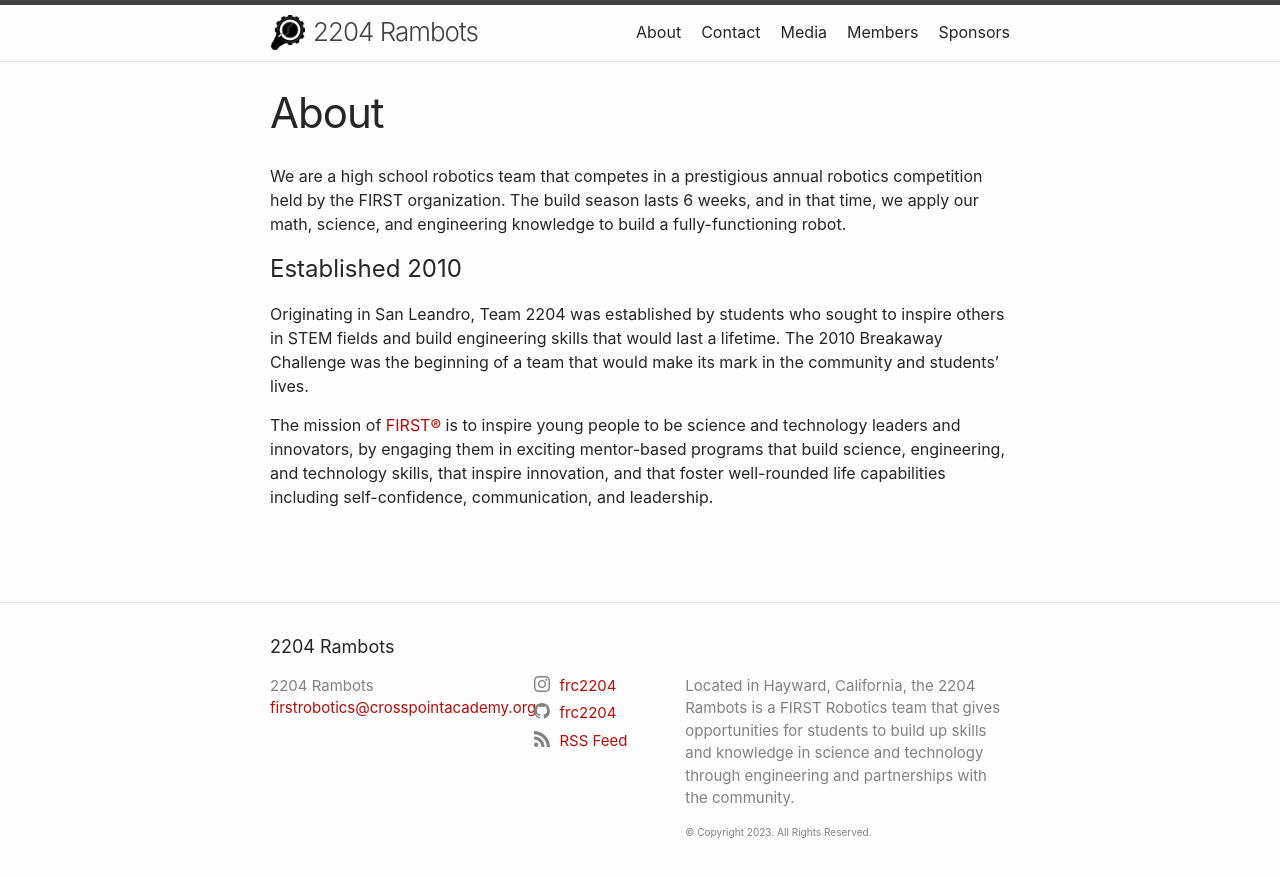
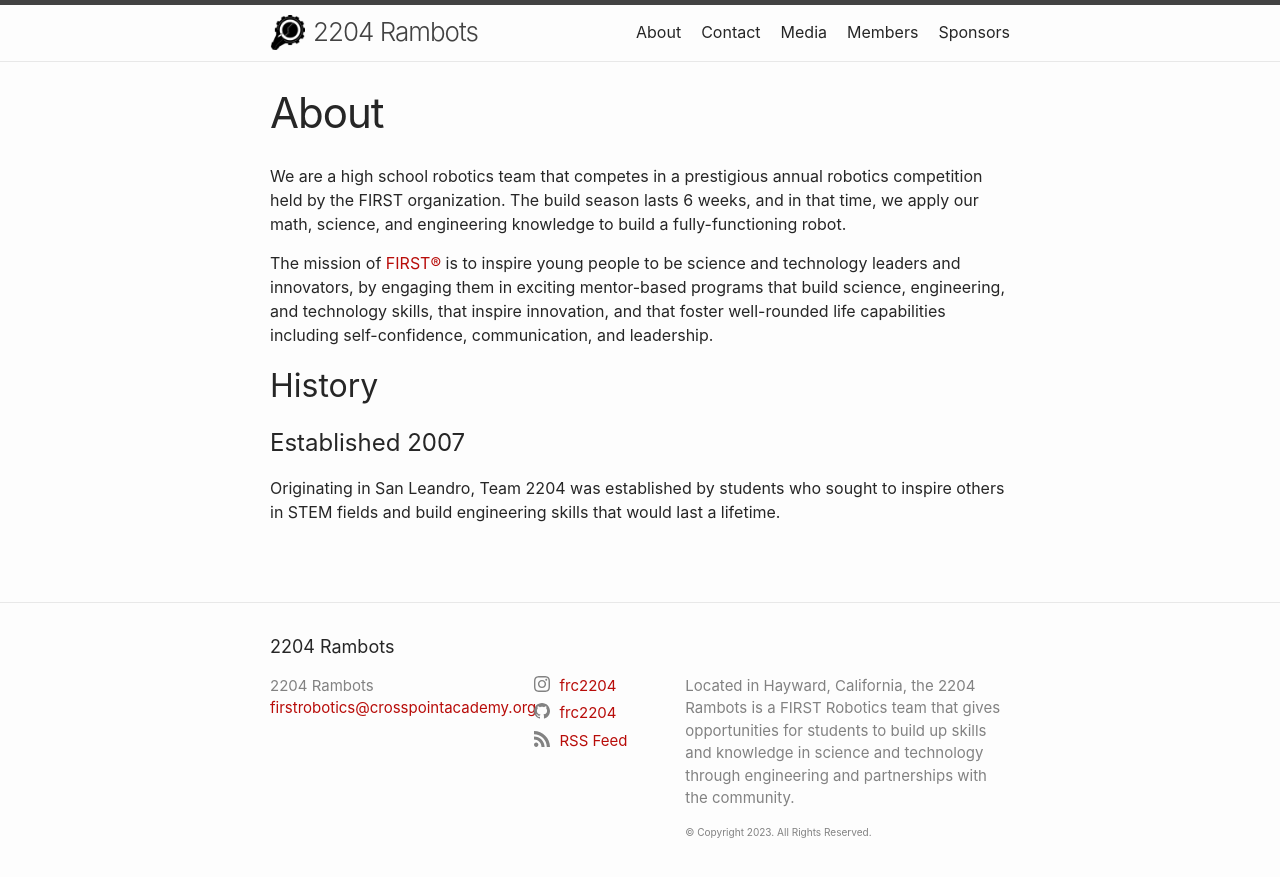
Before and after one commit to frc2204/website, a Jekyll site: the page built from about.md, in a window 1280 px wide. Shown: the top 877 px of the page. Built offline with Jekyll 4.4.1, drawn with Linux system fonts in a browser that asks for light colours.

Commit message:
Update about.md

```diff
--- a/about.md
+++ b/about.md
@@ -7,9 +7,11 @@ permalink: /about/
 We are a high school robotics team that competes in a prestigious annual robotics competition held by the FIRST
 organization. The build season lasts 6 weeks, and in that time, we apply our math, science, and engineering knowledge to build a fully-functioning robot.
 
-# Established 2010
-Originating in San Leandro, Team 2204 was established by students who sought to inspire others in STEM fields and build engineering skills that would last a lifetime. The 2010 Breakaway Challenge was the beginning of a team that would make its mark in the community and students’ lives.
-
 The mission of [FIRST®][first] is to inspire young people to be science and technology leaders and innovators, by engaging them in exciting mentor-based programs that build science, engineering, and technology skills, that inspire innovation, and that foster well-rounded life capabilities including self-confidence, communication, and leadership.
 
+## History
+# Established 2007
+Originating in San Leandro, Team 2204 was established by students who sought to inspire others in STEM fields and build engineering skills that would last a lifetime.
+
+
 [first]: https://www.firstinspires.org/robotics/frc
```
